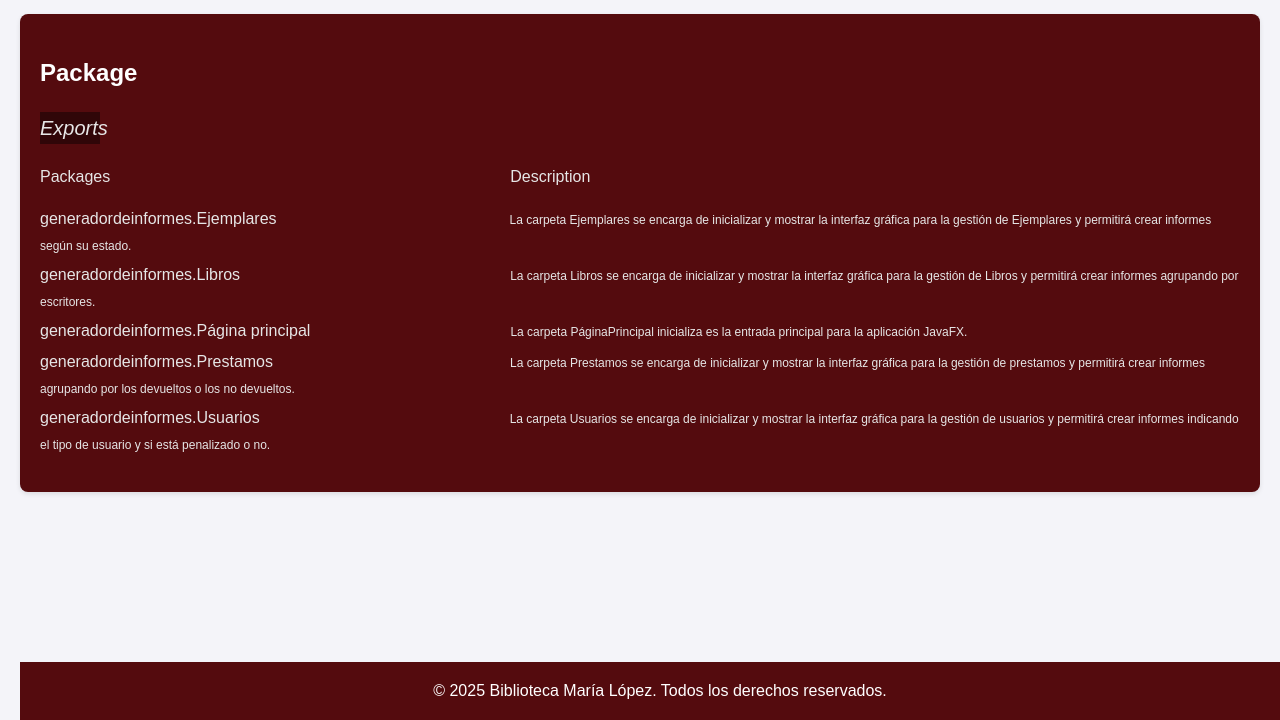
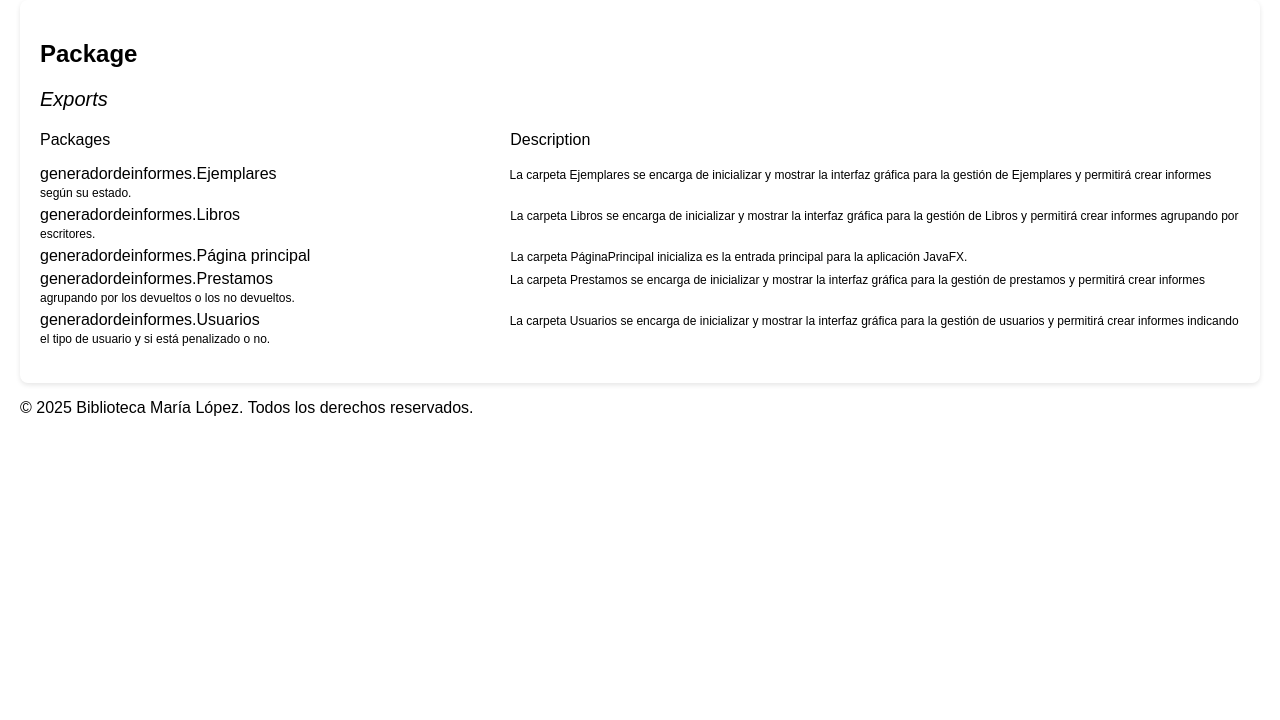
Before and after one commit to mariaasir/generacionInformesBiblioteca, a plain HTML site: page index.html in a window 1280 px wide. Shown: the part 80-800 px from the top of the page. Drawn offline with Linux system fonts and the light colour scheme.

Commit message:
Modificacion del HTML

```diff
--- a/index.html
+++ b/index.html
@@ -4,27 +4,16 @@
     <meta charset="UTF-8">
     <meta name="viewport" content="width=device-width, initial-scale=1.0">
     <title>Manual de Ayuda</title>
-    <link rel="stylesheet" href="style.css">
-</head>
-<!DOCTYPE html>
-<html lang="es">
-<head>
-    <meta charset="UTF-8">
-    <meta name="viewport" content="width=device-width, initial-scale=1.0">
-    <title>Module: generadordeinformes</title>
     <style>
         body {
             font-family: Arial, sans-serif;
-            background-color: #f4f4f9;
+
             margin: 20px;
         }
 
-        h1 {
-            color: #540b0e;
-        }
 
         .package {
-            background-color: #540b0e;
+
             padding: 20px;
             border-radius: 8px;
             box-shadow: 0 2px 5px rgba(0, 0, 0, 0.1);
@@ -53,7 +42,7 @@
 
         .exports {
             font-size: 20px;
-            background-color: #300608;
+
             margin-right: 95%;
             font-style: oblique;
         }
--- a/style.css
+++ /dev/null
@@ -1,45 +0,0 @@
-body {
-    font-family: Arial, sans-serif;
-    line-height: 1.6;
-    margin: 0;
-    padding: 0;
-    background-color: #540b0e;
-    color: #e6e6e6;
-}
-
-header {
-    background-color: #540b0e;
-    color: white;
-    padding: 1rem;
-    text-align: center;
-}
-
-.container {
-    padding: 2rem;
-}
-
-h1, h2, h3 {
-    color: white;
-}
-
-ul {
-    padding-left: 1.5rem;
-}
-
-footer {
-    background-color: #540b0e;
-    color: white;
-    text-align: center;
-    position: fixed;
-    bottom: 0;
-    width: 100%;
-}
-
-a {
-    color: #540b0e;
-    text-decoration: none;
-}
-
-a:hover {
-    text-decoration: underline;
-}
```
